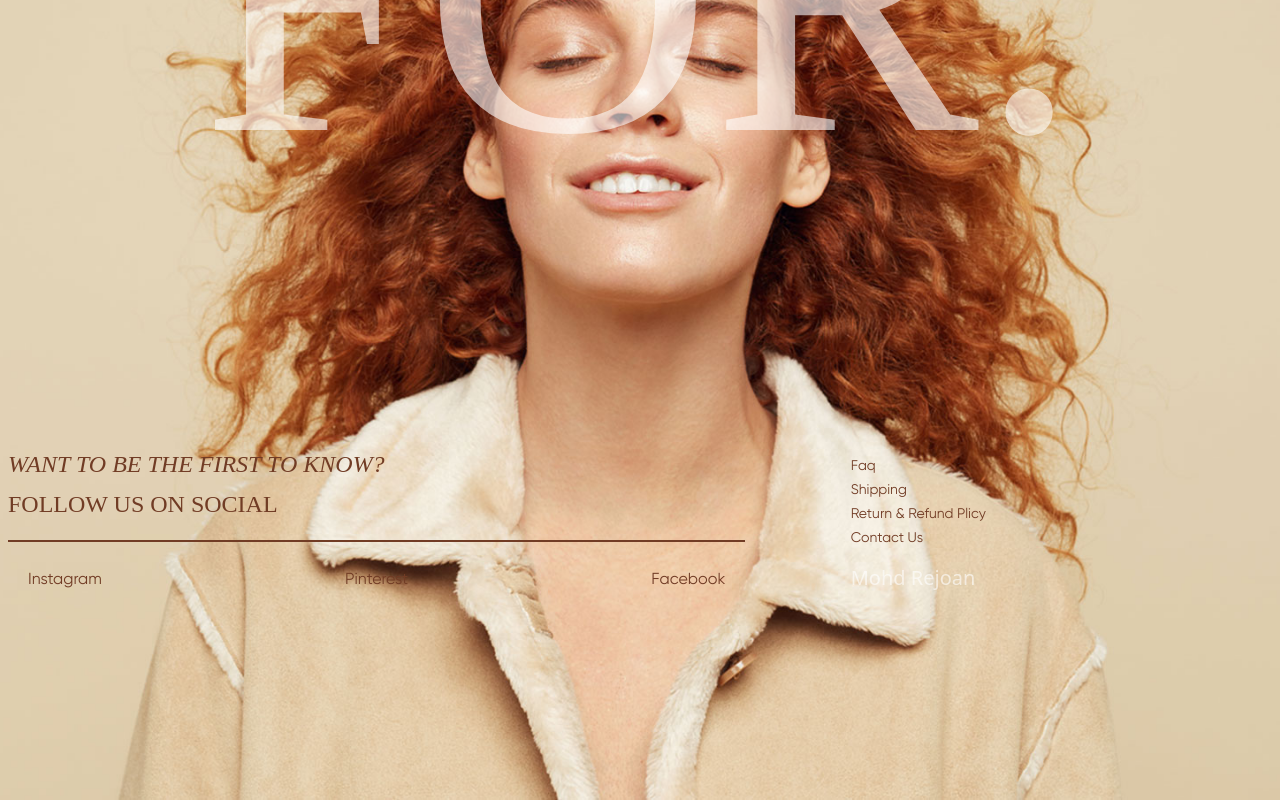
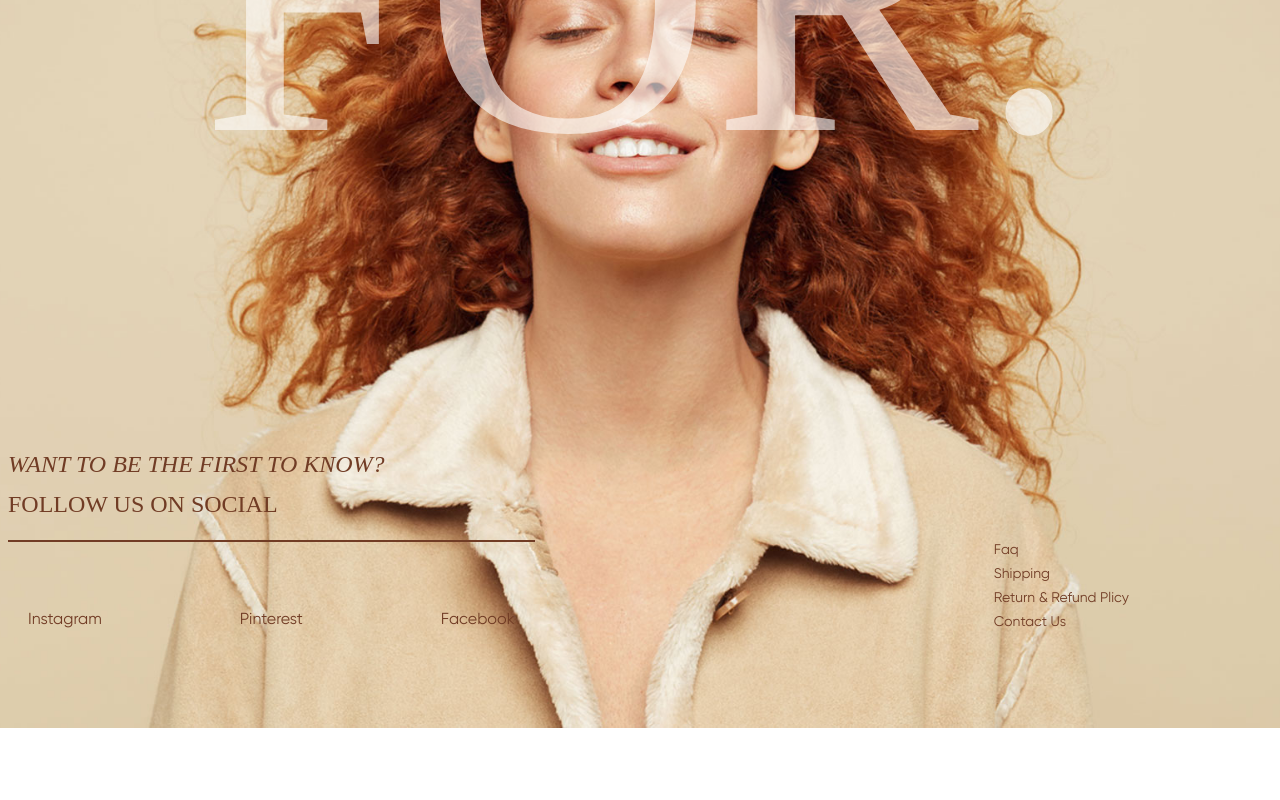
Before and after one commit to rejoan121615/for-women-tailwind-template, a website: page src/index.html in a window 1280 px wide. Shown: the part 8748-9548 px from the top of the page. After the commit the page ends 9476 px from the top, so only its background shows below. Drawn offline with Linux system fonts and the light colour scheme; a web font is replaced by a local one.

Commit message:
project complete and fix all bugs

```diff
--- a/src/index.html
+++ b/src/index.html
@@ -696,7 +696,7 @@
             </svg>
             <!-- content  -->
             <div
-                class="container pt-20 pb-16 sm:pt-28 xl:pt-36 2xl:pt-48 mxl:pt-56 2xl:pb-4  mxl:pb-6"
+                class="container pt-20 pb-16 sm:pt-28 xl:pt-36 2xl:pt-48 mxl:pt-56 2xl:pb-4 mxl:pb-6"
             >
                 <div>
                     <div>
@@ -1457,7 +1457,7 @@
         <!-- for section  -->
         <section id="footer-for" class="bg-no-repeat bg-top bg-cover">
             <div
-                class="container py-20 sm:py-36 md:pt-40 md:pb-20 lg:pb-20 xl:py-52 2xl:py-60"
+                class="container py-20 sm:py-36 md:pt-40 md:pb-20 lg:pb-20 xl:py-52 2xl:py-60 xl:pb-24 2xl:pb-24"
             >
                 <!-- top section  -->
                 <div class="grid grid-cols-1 grid-rows-1 overflow-hidden">
@@ -1482,10 +1482,10 @@
                 </div>
                 <!-- bottom section  -->
                 <div
-                    class="mt-12 xs:mt-20 sm:flex sm:flex-row sm:justify-between md:mt-44 xl:mt-52 2xl:mt-60"
+                    class="mt-12 xs:mt-20 sm:flex sm:flex-row sm:justify-between md:mt-44 xl:mt-52 2xl:mt-72"
                 >
                     <!-- links / left section  -->
-                    <div class="sm:w-7/12">
+                    <div class="sm:w-7/12 md:w-5/12">
                         <h3
                             class="text-white text-center font-app-reg text-lg uppercase pb-4 border-b-2 border-main-200 sm:text-md sm:flex sm:flex-col sm:text-left sm:text-main-dark sm:border-main-dark md:text-lg md:leading-8 lg:text-xl lg:leading-10 xl:text-2xl xl:leading-2.5rem xl:mt-6 2xl:text-3xl 2xl:leading-3rem mxl:text-40px mxl:leading-4rem"
                         >
@@ -1495,7 +1495,7 @@
                             <span>follow us on social</span>
                         </h3>
                         <!-- links  -->
-                        <ul class="flex flex-row justify-between pt-6 px-5">
+                        <ul class="flex flex-row justify-between pt-6 md:pt-10 lg:pt-14 xl:pt-16 px-5">
                             <li>
                                 <a
                                     href="#"
@@ -1520,7 +1520,7 @@
                         </ul>
                     </div>
                     <!-- faq  / right section   -->
-                    <div class="mt-8 sm:w-4/12">
+                    <div class="mt-8 sm:w-4/12 lg:flex lg:items-end lg:justify-center">
                         <ul class="flex flex-col justify-between px-5 sm:px-0">
                             <li>
                                 <a
@@ -1551,11 +1551,6 @@
                                 >
                             </li>
                         </ul>
-                        <h3
-                            class="text-center text-white text-xl mt-4 sm:text-left opacity-60"
-                        >
-                            Mohd Rejoan
-                        </h3>
                     </div>
                 </div>
             </div>
```
Also changed, not shown: src/css/style.css.
